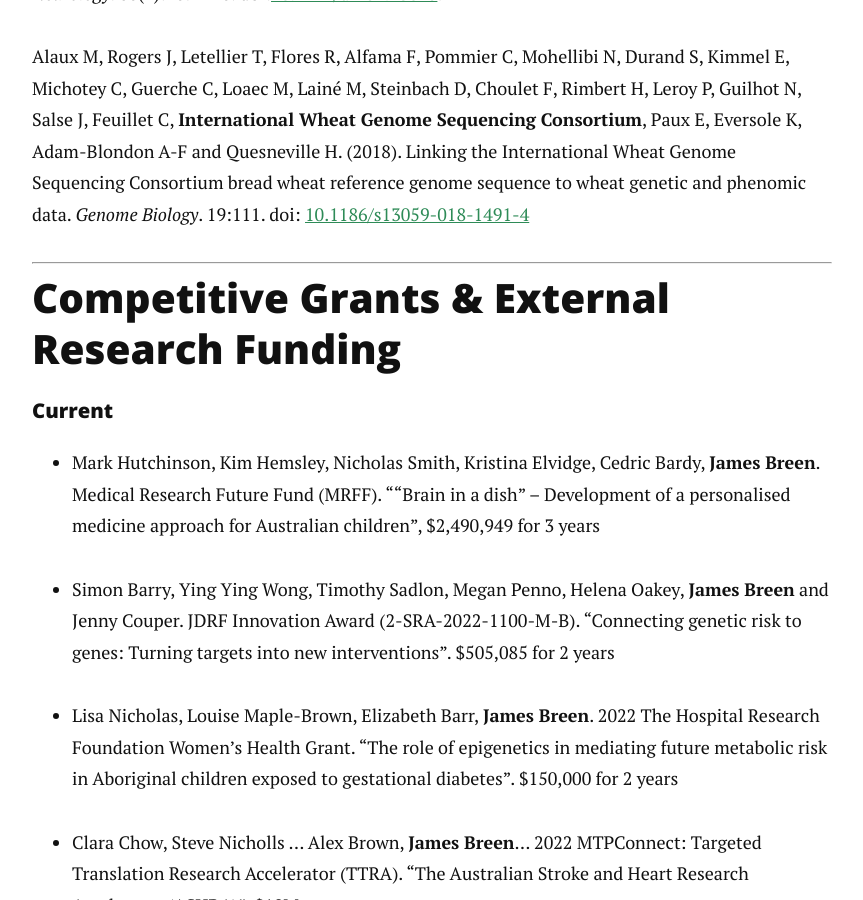
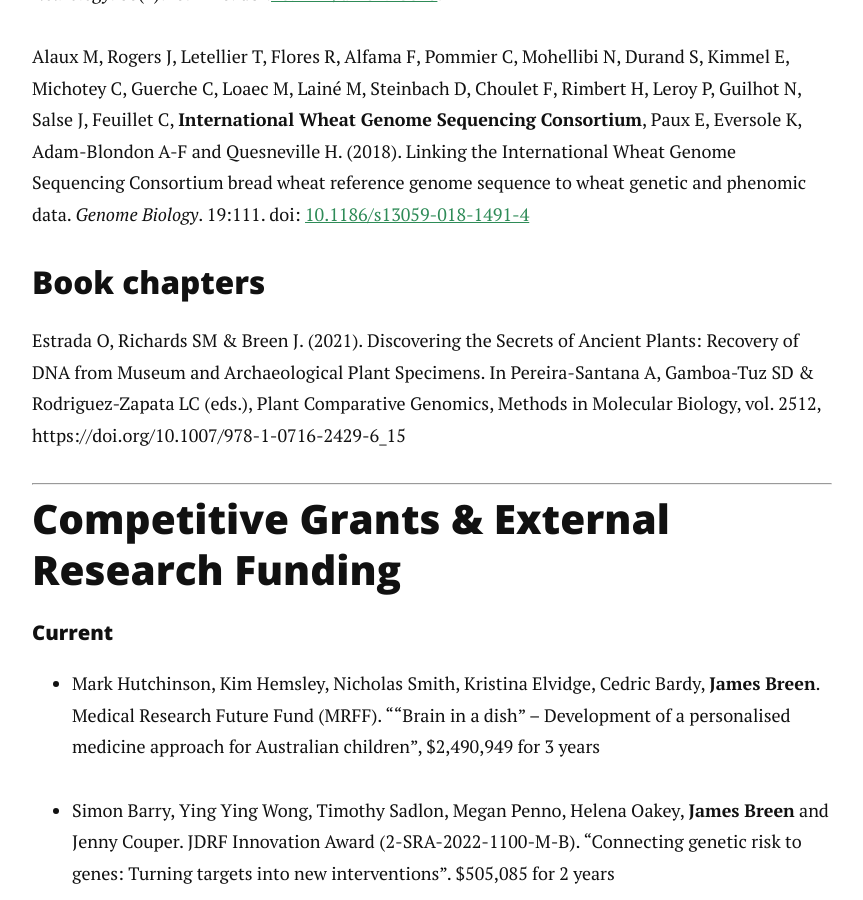
Before and after one commit to jimmybgammyknee/jimmybgammyknee.github.io, a Jekyll site: the page built from cv.md, in a window 1280 px wide and 900 px high, scrolled down 13229 px. Shown: the whole window, without its empty margins (208-1071 px from the left). Built offline with Jekyll 4.4.1, drawn with Linux system fonts in a browser that asks for light colours; nearby versions of some CDN libraries.

Commit message:
New book chapter

```diff
--- a/cv.md
+++ b/cv.md
@@ -241,6 +241,10 @@ MacLennan A, Kruer M, Baynam G, Moreno-De-Luca A, Wilson Y, Zhu C, Wintle R, Gec
 
 Alaux M, Rogers J, Letellier T, Flores R, Alfama F, Pommier C, Mohellibi N, Durand S, Kimmel E, Michotey C, Guerche C, Loaec M, Lainé M, Steinbach D, Choulet F, Rimbert H, Leroy P, Guilhot N, Salse J, Feuillet C, **International Wheat Genome Sequencing Consortium**, Paux E,  Eversole K, Adam-Blondon A-F and Quesneville H. (2018). Linking the International Wheat Genome Sequencing Consortium bread wheat reference genome sequence to wheat genetic and phenomic data. _Genome Biology_. 19:111. doi: [10.1186/s13059-018-1491-4](https://doi.org/10.1186/s13059-018-1491-4)
 
+### Book chapters
+
+Estrada O, Richards SM & Breen J. (2021). Discovering the Secrets of Ancient Plants: Recovery of DNA from Museum and Archaeological Plant Specimens. In Pereira-Santana A, Gamboa-Tuz SD & Rodriguez-Zapata LC (eds.), Plant Comparative Genomics, Methods in Molecular Biology, vol. 2512, https://doi.org/10.1007/978-1-0716-2429-6_15
+
 ---
 
 ## Competitive Grants & External Research Funding
```
